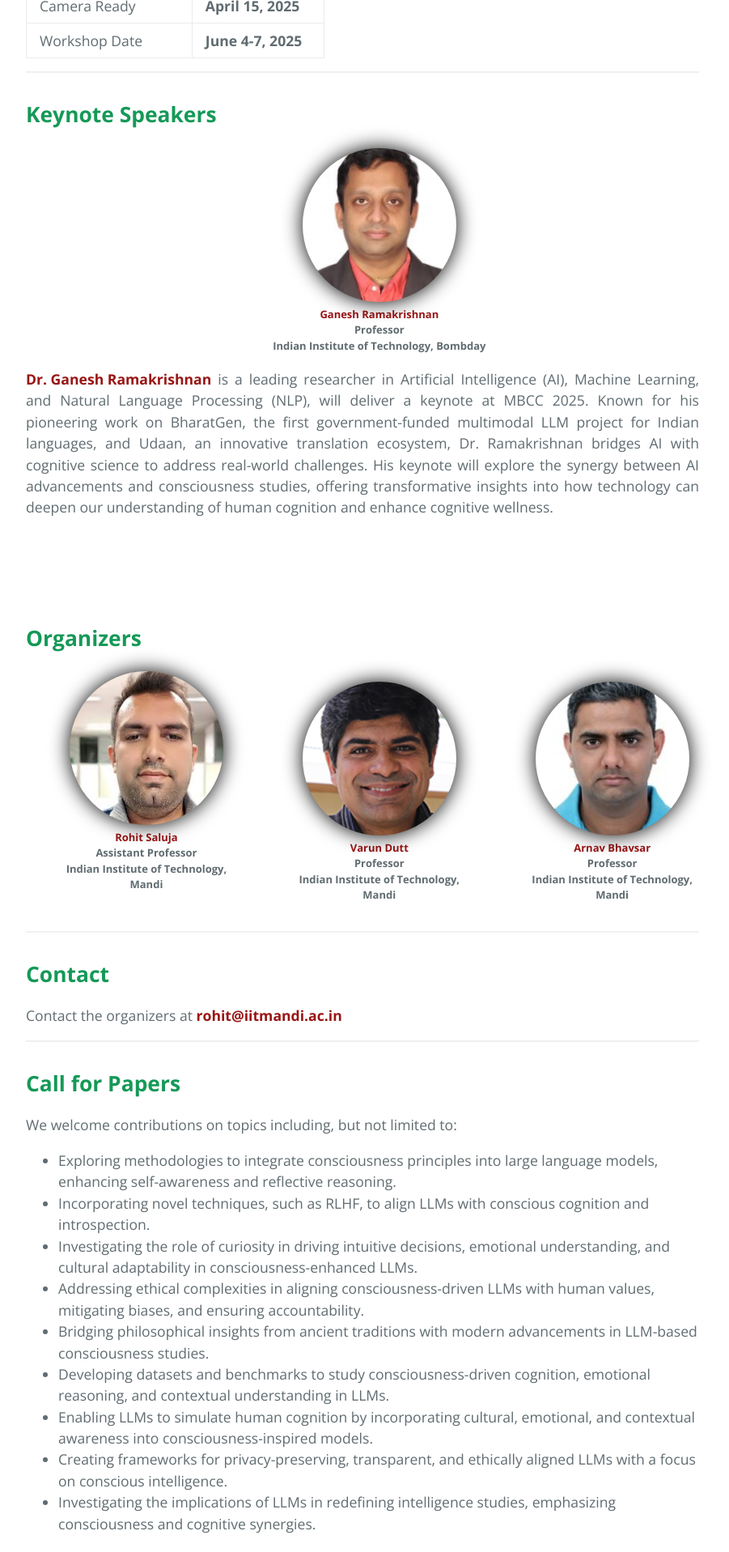
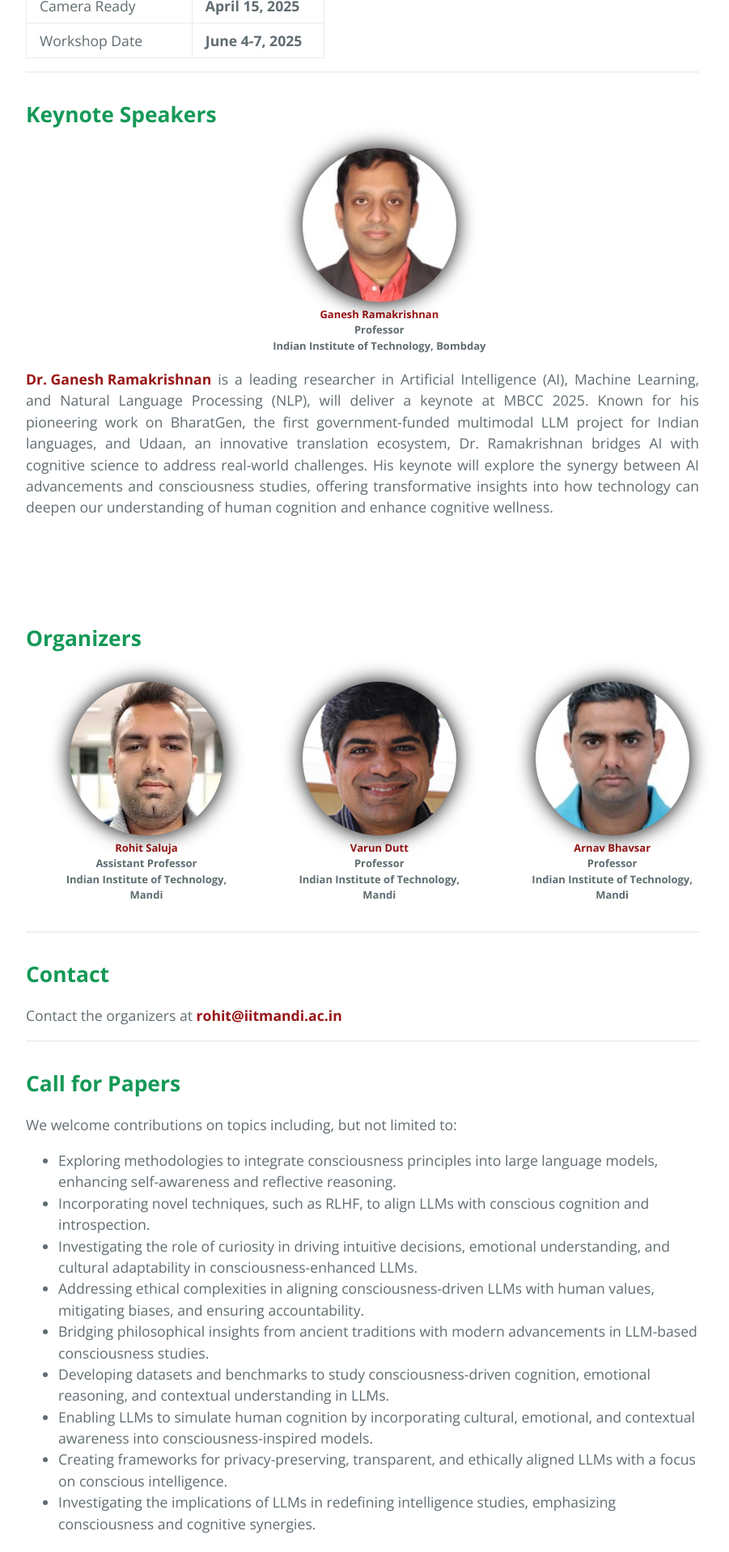
Before and after one commit to indicnlpiitmandi/indicnlpiitmandi.github.io, a Jekyll site: the page built from index.md, in a window 1280 px wide. Shown: the part 1696-3613 px from the top of the page at 81% size, without its empty margins (192-1093 px from the left). Built offline with Jekyll 4.4.1, drawn with Linux system fonts in a browser that asks for light colours; the repository's description, which GitHub fills in, is left out.

Commit message:
Update style.scss

```diff
--- a/assets/css/style.scss
+++ b/assets/css/style.scss
@@ -26,6 +26,10 @@ figure {
     text-align-last: center;
     -moz-text-align-last: justify;
   }
+
+.main-content :first-child {
+    margin-top: auto;
+}
 
   .img-author {
     width:190px;
```
